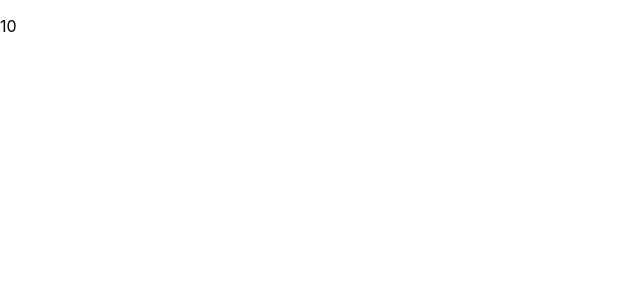
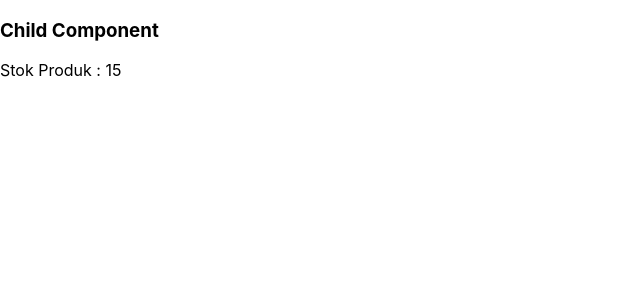
Before and after one commit to alenta22/uasweb, a React (Create React App) app: page / in a window 1280 px wide. Shown: the top 300 px of the page, without its empty margins (0-640 px from the left). Built offline with nearby package versions, Linux system fonts and the light colour scheme.

Commit message:
berhasil menampilkan stock  produk dengan judul Child Componet

```diff
--- a/src/Component/Class/Child1.jsx
+++ b/src/Component/Class/Child1.jsx
@@ -10,7 +10,9 @@ class Child1 extends Component {
     }
 
     render() {
-    return (<div><p>{this.props.stock}</p></div>
+    return (<div>
+        <h3>Child Component</h3>
+        <p>Stok Produk : {this.props.stock}</p></div>
 
         )
     }
--- a/src/Component/Class/Parent.jsx
+++ b/src/Component/Class/Parent.jsx
@@ -6,7 +6,7 @@ class Parent extends Component {
         super(props)
 
         this.state = {
-            stock: 10
+            stock: 15
         }
     }
 
```
